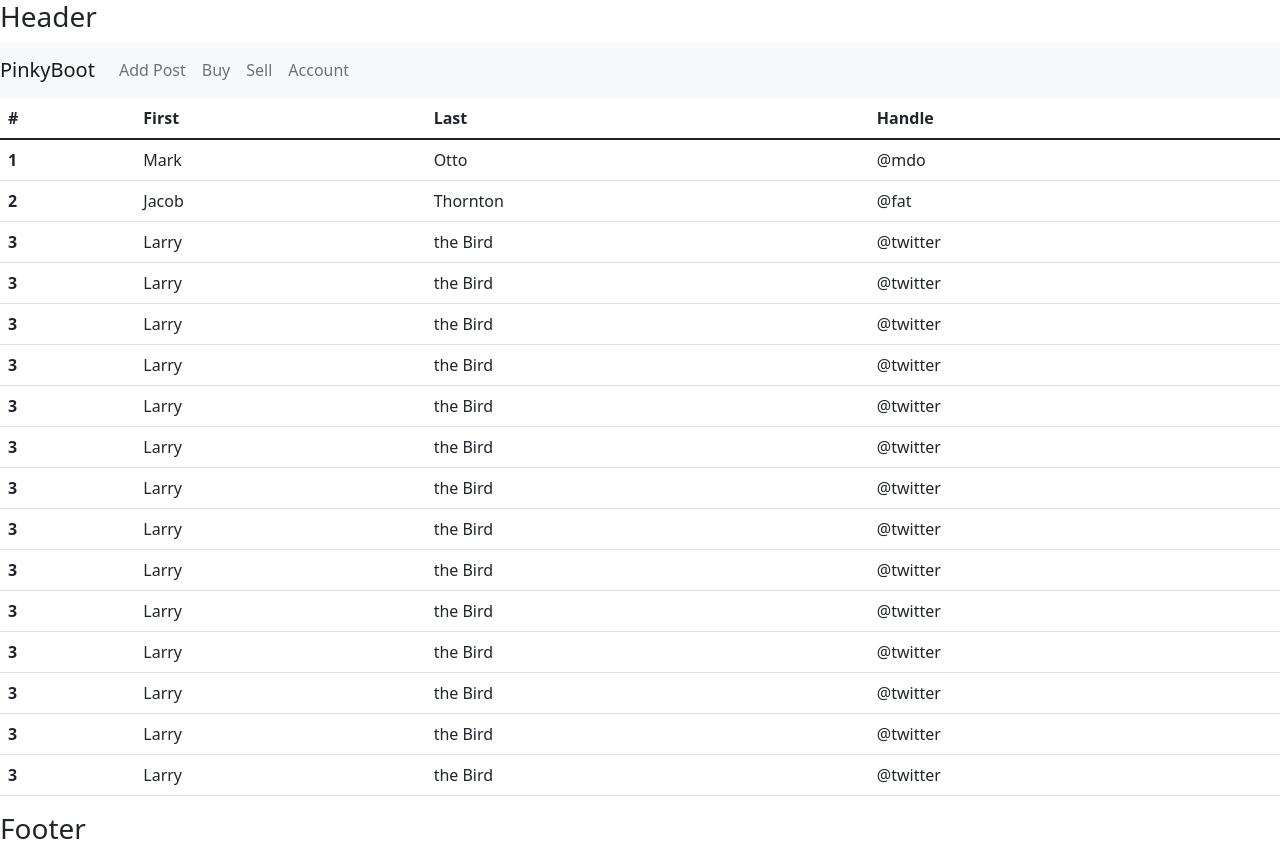
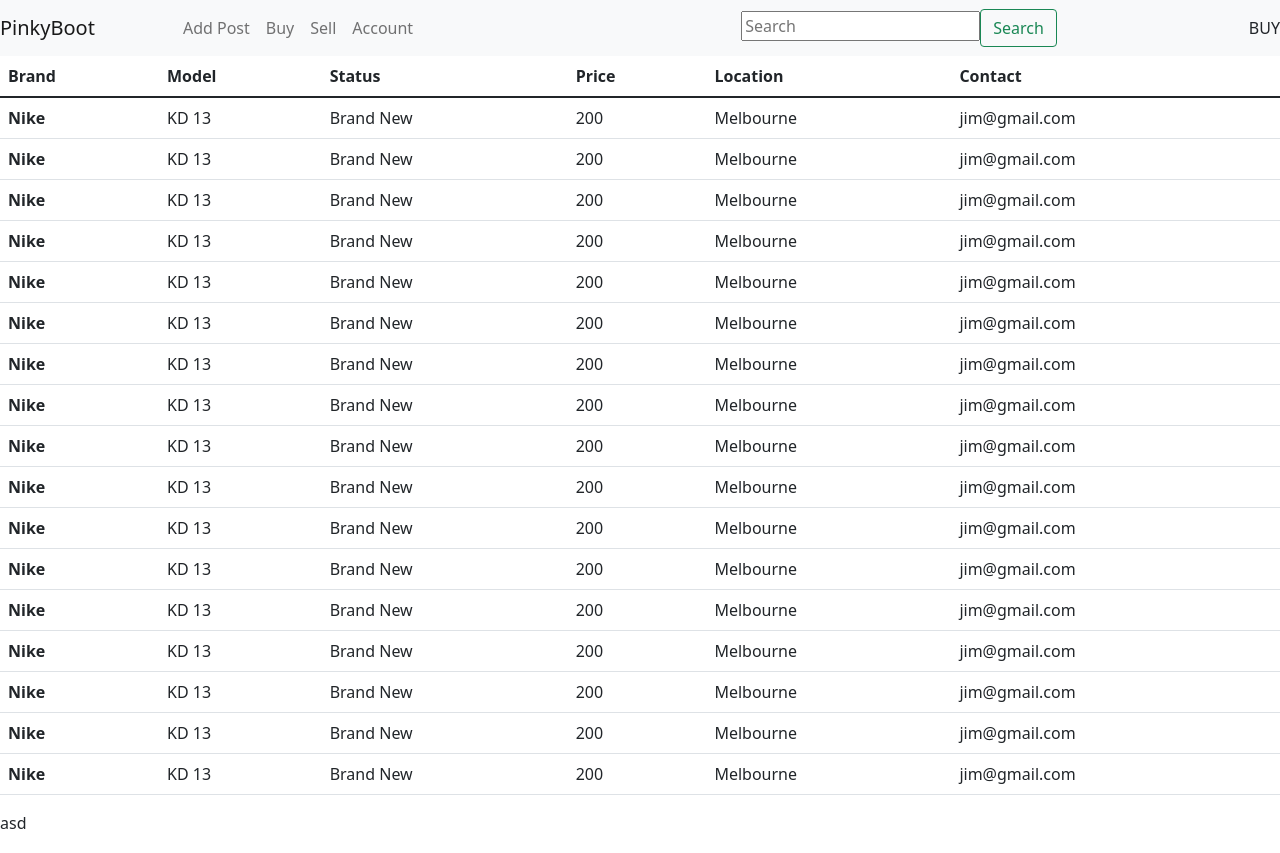
Before and after one commit to is0xjh25/is0xPinkyBoot, a React (Create React App) app in the folder my-app/: page /buy in a window 1280 px wide. Built offline with nearby package versions, Linux system fonts and the light colour scheme.

Commit message:
Modify: Web status shown on NavBar

```diff
--- a/my-app/db.json
+++ b/my-app/db.json
@@ -24,7 +24,7 @@
 					"id": 0,
 					"owner": "pinkyboot@gmail.com",
 					"type": "sell",
-					"status": "new",
+					"status": "brand-new",
 					"brand": "nike",
 					"model": "kobe 5",
 					"price": 200,
@@ -44,7 +44,7 @@
 					"id": 3,
 					"owner": "footlocker",
 					"type": "sell",
-					"status": "new/second-hand",
+					"status": "brand-new/second-hand",
 					"brand": "nike",
 					"model": "Kyrie 3",
 					"price": 250,
@@ -61,6 +61,7 @@
 			"password": "1234",
 			"first name": "Jim",
 			"last name": "Hsiao",
+			"location": "Melbourne",
 			"contact": {
 				"email": "jim@gmail.com",
 				"phone": "01234567890"
@@ -74,6 +75,7 @@
 			"password": "1234",
 			"first name": "Harry",
 			"last name": "Qin",
+			"location": "Sydney",
 			"contact": {
 				"email": "harry@gmail.com",
 				"phone": "01234567890"
--- a/my-app/src/components/Footer.js
+++ b/my-app/src/components/Footer.js
@@ -2,9 +2,7 @@ import React, { Fragment } from "react";
 
 const Footer = () => {
   return (
-    <Fragment>
-      <h3>Footer</h3>
-    </Fragment>
+    <Fragment>asd</Fragment>
   );
 };
 
--- a/my-app/src/components/Header.js
+++ /dev/null
@@ -1,11 +0,0 @@
-import React, { Fragment } from "react";
-
-const Header = () => {
-  return (
-    <Fragment>
-      <h3>Header</h3>
-    </Fragment>
-  );
-};
-
-export default Header;
--- a/my-app/src/components/NavBar.js
+++ b/my-app/src/components/NavBar.js
@@ -1,18 +1,26 @@
-import React, { Fragment } from 'react';
-import { NavLink } from 'react-router-dom';
-import Button from 'react-bootstrap/Button';
-import Row from'react-bootstrap/Row';
-import Col from'react-bootstrap/Col';
+import React, { Fragment, useState, useEffect } from 'react';
 
 const NavBar = () => {
+
+  const [status, setStatus] = useState("");
+
+  function GetStatus() {
+    let str = window.location.pathname.replace('/', '').replace('-' ,' ').toUpperCase();
+    setStatus(str);
+  }
+
+  useEffect(() => {
+    GetStatus();
+  }, []);
+
   return (
     <Fragment>
-      <nav className="navbar sticky-top navbar-expand-lg navbar-light bg-light">
-        <a className="navbar-brand" href="/">PinkyBoot</a>
+      <nav className="navbar sticky-top navbar-expand-lg navbar-light bg-light justify-content-between">
+        <a className="navbar-brand" href="/" style={{marginRight: "5rem"}}>PinkyBoot</a>
         <button className="navbar-toggler" type="button" data-toggle="collapse" data-target="#navbarNav" aria-controls="navbarNav" aria-expanded="false" aria-label="Toggle navigation">
           <span className="navbar-toggler-icon"></span>
         </button>
-        <div className="collapse navbar-collapse" id="navbarNav">
+        <div className="collapse navbar-collapse" id="navbarNav" style={{minWidth:"500px"}}>
           <ul className="navbar-nav">
             <li className="nav-item active">
               <a className="nav-link" href="/add-post">Add Post</a>
@@ -27,6 +35,17 @@ const NavBar = () => {
               <a className="nav-link" href="account">Account</a>
             </li>
           </ul>
+            {(status === "BUY" || status === "SELL") ?
+            <form className="form-inline" style={{marginLeft:"20rem"}}>
+              <input className="form" type="search" placeholder="Search" aria-label="Search" ></input>
+              <button className="btn btn-outline-success" type="submit">Search</button>
+            </form>
+            :
+            null
+            }
+        </div>
+        <div>
+          {status}
         </div>
       </nav>
     </Fragment>
@@ -34,30 +53,3 @@ const NavBar = () => {
 }
 
 export default NavBar;
-
-{/* <div style={{ borderBottom: '2px solid black', paddingBottom: '10px', marginBottom: '12px' }}>
-<Row classNameName="mx-0">
-
-  <NavLink style={{ marginRight: '10px' }} to="/sell">
-    Sell
-  </NavLink>
-  <NavLink style={{ marginRight: '10px' }} to="/account">
-    Account
-  </NavLink>
-  <Button as={Col} variant="primary">
-    <NavLink style={{ marginRight: '10px'}} to="/">
-      Home
-    </NavLink>
-  </Button>
-  <Button as={Col} variant="secondary" classNameName="mx-2">
-    <NavLink style={{ marginRight: '10px' }} to="/add-post">
-      AddPost
-    </NavLink>
-  </Button>
-  <Button as={Col} variant="success">
-    <NavLink style={{ marginRight: '10px' }} to="/buy">
-      Buy
-    </NavLink>
-  </Button>
-</Row>
-</div> */}
--- a/my-app/src/containers/App.js
+++ b/my-app/src/containers/App.js
@@ -6,27 +6,17 @@ import Buy from './Buy';
 import Sell from './Sell';
 import Account from './Account';
 import NavBar from '../components/NavBar';
-import Header from '../components/Header';
 import Footer from '../components/Footer';
 import './App.css';
 
 class App extends Component {
 
-  state = {
-    movies: {
-      1: { id: 1, title: 'A River Runs Through It' },
-      2: { id: 2, title: 'Se7en' },
-      3: { id: 3, title: 'Inception' }
-    }
-  }
-
   render() {
     return (
       <Router>
-          <Header />
-          <NavBar />
+        <NavBar />
         <Routes>
-          <Route exact path='/' element={<Home />} />
+          <Route exact path='/' element={<Home/>} />
           <Route exact path='/add-post' element={<AddPost />} />
           <Route path='/buy' element={<Buy />} />
           <Route path='/sell' element={<Sell />} />
--- a/my-app/src/containers/Buy.js
+++ b/my-app/src/containers/Buy.js
@@ -5,111 +5,139 @@ import Table from 'react-bootstrap/Table';
 const Buy = () => {
   return (
     <Fragment>
-      <Table class="table table-dark">
-        <thead>
+      <Table className="table">
+        <thead className="thead-dark">
           <tr>
-            <th scope="col">#</th>
-            <th scope="col">First</th>
-            <th scope="col">Last</th>
-            <th scope="col">Handle</th>
+            <th scope="col">Brand</th>
+            <th scope="col">Model</th>
+            <th scope="col">Status</th>
+            <th scope="col">Price</th>
+            <th scope="col">Location</th>
+            <th scope="col">Contact</th>
           </tr>
         </thead>
         <tbody>
           <tr>
-            <th scope="row">1</th>
-            <td>Mark</td>
-            <td>Otto</td>
-            <td>@mdo</td>
+            <th scope="row">Nike</th>
+            <td>KD 13</td>
+            <td>Brand New</td>
+            <td>200</td>
+            <td>Melbourne</td>
+            <td>jim@gmail.com</td>
           </tr>
           <tr>
-            <th scope="row">2</th>
-            <td>Jacob</td>
-            <td>Thornton</td>
-            <td>@fat</td>
+            <th scope="row">Nike</th>
+            <td>KD 13</td>
+            <td>Brand New</td>
+            <td>200</td>
+            <td>Melbourne</td>
+            <td>jim@gmail.com</td>
+          </tr>          <tr>
+            <th scope="row">Nike</th>
+            <td>KD 13</td>
+            <td>Brand New</td>
+            <td>200</td>
+            <td>Melbourne</td>
+            <td>jim@gmail.com</td>
+          </tr>          <tr>
+            <th scope="row">Nike</th>
+            <td>KD 13</td>
+            <td>Brand New</td>
+            <td>200</td>
+            <td>Melbourne</td>
+            <td>jim@gmail.com</td>
+          </tr>          <tr>
+            <th scope="row">Nike</th>
+            <td>KD 13</td>
+            <td>Brand New</td>
+            <td>200</td>
+            <td>Melbourne</td>
+            <td>jim@gmail.com</td>
+          </tr>          <tr>
+            <th scope="row">Nike</th>
+            <td>KD 13</td>
+            <td>Brand New</td>
+            <td>200</td>
+            <td>Melbourne</td>
+            <td>jim@gmail.com</td>
+          </tr>          <tr>
+            <th scope="row">Nike</th>
+            <td>KD 13</td>
+            <td>Brand New</td>
+            <td>200</td>
+            <td>Melbourne</td>
+            <td>jim@gmail.com</td>
+          </tr>          <tr>
+            <th scope="row">Nike</th>
+            <td>KD 13</td>
+            <td>Brand New</td>
+            <td>200</td>
+            <td>Melbourne</td>
+            <td>jim@gmail.com</td>
+          </tr>          <tr>
+            <th scope="row">Nike</th>
+            <td>KD 13</td>
+            <td>Brand New</td>
+            <td>200</td>
+            <td>Melbourne</td>
+            <td>jim@gmail.com</td>
+          </tr>          <tr>
+            <th scope="row">Nike</th>
+            <td>KD 13</td>
+            <td>Brand New</td>
+            <td>200</td>
+            <td>Melbourne</td>
+            <td>jim@gmail.com</td>
+          </tr>          <tr>
+            <th scope="row">Nike</th>
+            <td>KD 13</td>
+            <td>Brand New</td>
+            <td>200</td>
+            <td>Melbourne</td>
+            <td>jim@gmail.com</td>
+          </tr>          <tr>
+            <th scope="row">Nike</th>
+            <td>KD 13</td>
+            <td>Brand New</td>
+            <td>200</td>
+            <td>Melbourne</td>
+            <td>jim@gmail.com</td>
+          </tr>          <tr>
+            <th scope="row">Nike</th>
+            <td>KD 13</td>
+            <td>Brand New</td>
+            <td>200</td>
+            <td>Melbourne</td>
+            <td>jim@gmail.com</td>
           </tr>
           <tr>
-            <th scope="row">3</th>
-            <td>Larry</td>
-            <td>the Bird</td>
-            <td>@twitter</td>
-          </tr>
-          <tr>
-            <th scope="row">3</th>
-            <td>Larry</td>
-            <td>the Bird</td>
-            <td>@twitter</td>
-          </tr>
-          <tr>
-            <th scope="row">3</th>
-            <td>Larry</td>
-            <td>the Bird</td>
-            <td>@twitter</td>
-          </tr>
-          <tr>
-            <th scope="row">3</th>
-            <td>Larry</td>
-            <td>the Bird</td>
-            <td>@twitter</td>
-          </tr>
-          <tr>
-            <th scope="row">3</th>
-            <td>Larry</td>
-            <td>the Bird</td>
-            <td>@twitter</td>
-          </tr>
-          <tr>
-            <th scope="row">3</th>
-            <td>Larry</td>
-            <td>the Bird</td>
-            <td>@twitter</td>
-          </tr>
-          <tr>
-            <th scope="row">3</th>
-            <td>Larry</td>
-            <td>the Bird</td>
-            <td>@twitter</td>
-          </tr>
-          <tr>
-            <th scope="row">3</th>
-            <td>Larry</td>
-            <td>the Bird</td>
-            <td>@twitter</td>
-          </tr>
-          <tr>
-            <th scope="row">3</th>
-            <td>Larry</td>
-            <td>the Bird</td>
-            <td>@twitter</td>
-          </tr>
-          <tr>
-            <th scope="row">3</th>
-            <td>Larry</td>
-            <td>the Bird</td>
-            <td>@twitter</td>
-          </tr>
-          <tr>
-            <th scope="row">3</th>
-            <td>Larry</td>
-            <td>the Bird</td>
-            <td>@twitter</td>
-          </tr>
-          <tr>
-            <th scope="row">3</th>
-            <td>Larry</td>
-            <td>the Bird</td>
-            <td>@twitter</td>
-          </tr>
-          <tr>
-            <th scope="row">3</th>
-            <td>Larry</td>
-            <td>the Bird</td>
-            <td>@twitter</td>
-          </tr>
-          <tr>
-            <th scope="row">3</th>
-            <td>Larry</td>
-            <td>the Bird</td>
-            <td>@twitter</td>
+            <th scope="row">Nike</th>
+            <td>KD 13</td>
+            <td>Brand New</td>
+            <td>200</td>
+            <td>Melbourne</td>
+            <td>jim@gmail.com</td>
+          </tr>          <tr>
+            <th scope="row">Nike</th>
+            <td>KD 13</td>
+            <td>Brand New</td>
+            <td>200</td>
+            <td>Melbourne</td>
+            <td>jim@gmail.com</td>
+          </tr>          <tr>
+            <th scope="row">Nike</th>
+            <td>KD 13</td>
+            <td>Brand New</td>
+            <td>200</td>
+            <td>Melbourne</td>
+            <td>jim@gmail.com</td>
+          </tr>          <tr>
+            <th scope="row">Nike</th>
+            <td>KD 13</td>
+            <td>Brand New</td>
+            <td>200</td>
+            <td>Melbourne</td>
+            <td>jim@gmail.com</td>
           </tr>
         </tbody>
       </Table>
```
